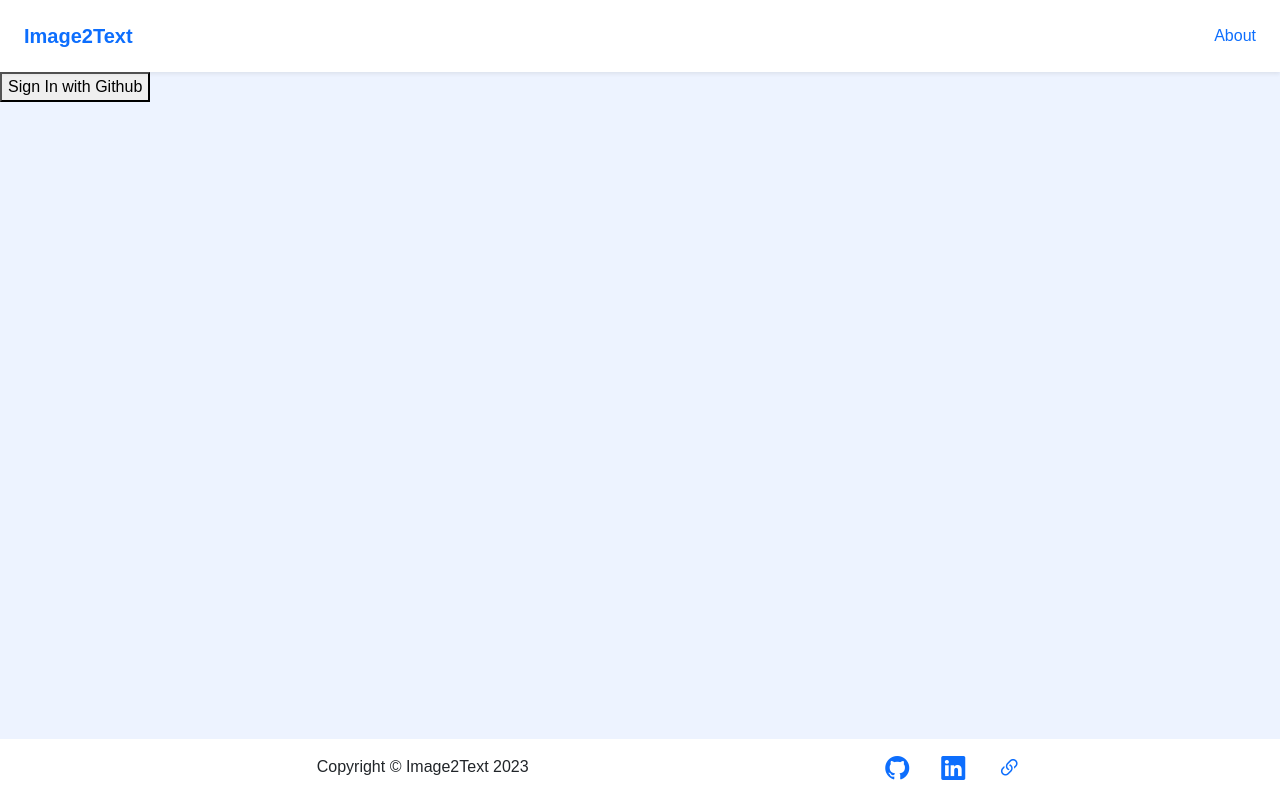
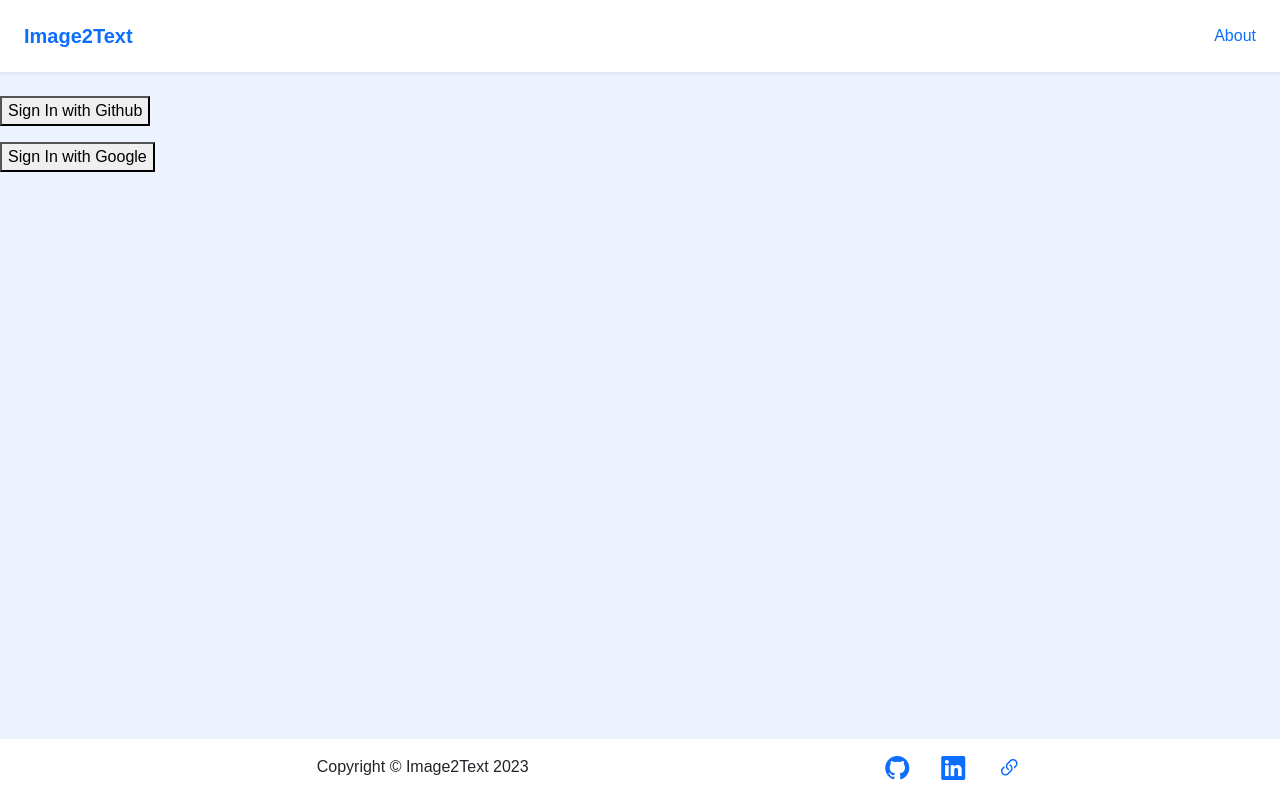
Before and after one commit to lisette-glez/spend-trail, a Nuxt app: page /login in a window 1280 px wide. Built offline with nearby package versions, Linux system fonts and the light colour scheme; no server answers.

Commit message:
add supabase sign in through Google

```diff
--- a/pages/login.vue
+++ b/pages/login.vue
@@ -27,21 +27,31 @@ const handleLogin = async () => {
   }
 };
 
-// const loginGoogle = async () => {
-//   const { error } = await supabase.auth.signInWithOAuth({
-//     provider: "google",
-//   });
+const loginGoogle = async () => {
+  const { error } = await supabase.auth.signInWithOAuth({
+    provider: "google",
+    options: {
+      queryParams: {
+        access_type: "offline",
+        prompt: "consent",
+      },
+      redirectTo: "http://localhost:3000/confirm",
+    },
+  });
 
-//   if (error) {
-//     console.error(error);
-//   }
-// };
+  if (error) {
+    console.error(error);
+  }
+};
 </script>
 
 <template>
   <div>
-    <div>
+    <div class="mt-4">
       <button @click="handleLogin">Sign In with Github</button>
+    </div>
+    <div class="mt-3">
+      <button @click="loginGoogle">Sign In with Google</button>
     </div>
     <!-- <div>
       <button @click="loginGoogle">Sign In with Google</button>
```
